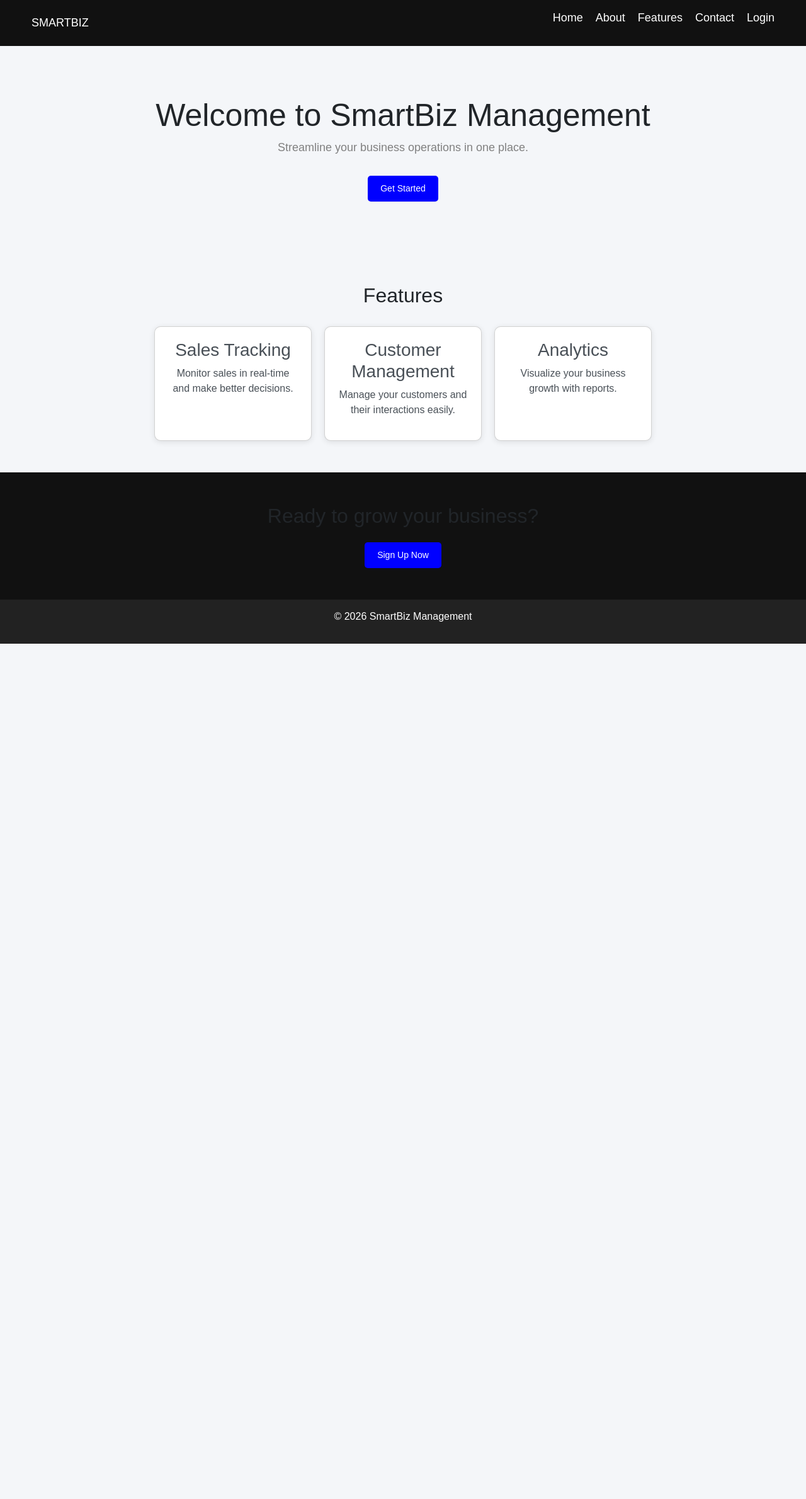
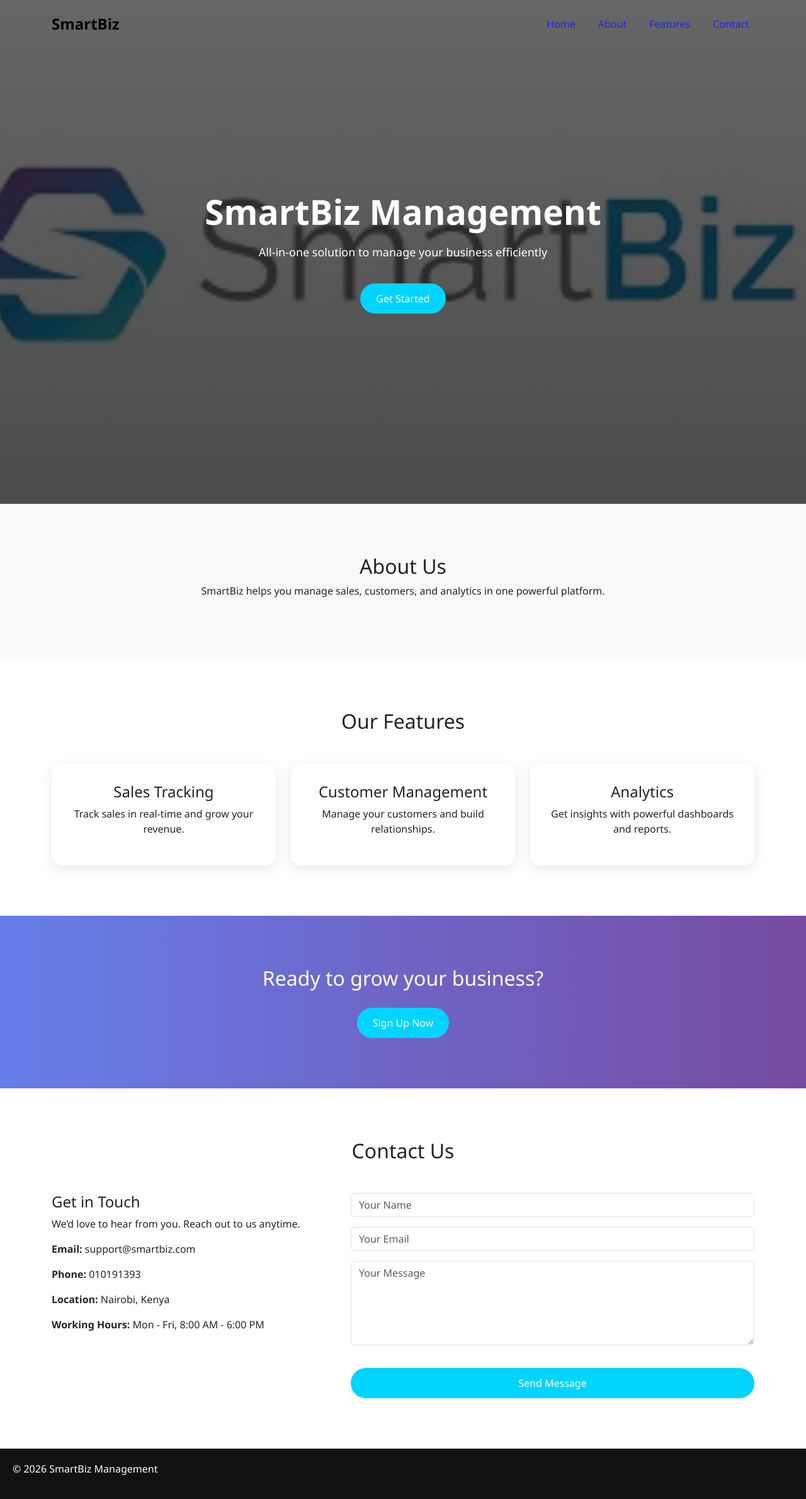
Before and after one commit to festus-hub/Smartbiz, a Django app: page / in a window 1280 px wide. Shown: the whole page at 63% size. Before the commit the page ends 1022 px from the top, so only its background shows below. Run offline with Django 5.2, Linux system fonts and the light colour scheme.

Commit message:
file changes
Co-authored-by: Copilot <copilot@github.com>

```diff
--- a/smartbiz/dashboard/templates/dashboard/landing.html
+++ b/smartbiz/dashboard/templates/dashboard/landing.html
@@ -1,155 +1,254 @@
+{% load static %}
 <!DOCTYPE html>
 <html lang="en">
 <head>
 <meta charset="UTF-8">
 <meta name="viewport" content="width=device-width, initial-scale=1.0">
-    <title>SMARTBIZ MANAGEMENT - Landing page</title>
-    <link rel="stylesheet" href="https://bootswatch.com/5/zephyr/bootstrap.min.css">
+<title>SmartBiz Management</title>
 
+<link href="https://cdn.jsdelivr.net/npm/bootstrap@5.3.0/dist/css/bootstrap.min.css" rel="stylesheet">
 
 <style>
+
+/* GLOBAL */
+html {
+    scroll-behavior: smooth;
+}
+
 body {
     margin: 0;
-    font-family: Arial, sans-serif;
-    background: #f4f6f9;
+    font-family: 'Segoe UI', sans-serif;
+}
+
+/* BACKGROUND WITH OVERLAY */
+.hero-bg {
+    background: linear-gradient(rgba(0,0,0,0.6), rgba(0,0,0,0.7)),
+                url("{% static 'images/smartbiz.jpg' %}");
+    background-size: cover;
+    background-position: center;
+    height: 100vh;
+    color: white;
 }
 
 /* NAVBAR */
 .navbar {
-    display: flex;
-    justify-content: space-between;
-    padding: 15px 50px;
-    background: #111;
-    color: white;
-    font-size: large;
+    padding: 15px 40px;
+    background: transparent;
+
 }
 
-.nav-links {
-    list-style: none;
-    display: flex;
-    gap: 20px;
+.navbar-brand {
+    font-weight: bold;
+    font-size: 24px;
 }
 
-.nav-links a {
-    color: white;
-    text-decoration: none;
+
+.nav-link {
+    color: rgb(28, 38, 230) !important;
+    margin-left: 20px;
+}
+
+.nav-link:hover {
+    color: #df1c1c !important;
+
 }
 
 /* HERO */
-.hero {
+.hero-content {
+    height: 100%;
+    display: flex;
+    flex-direction: column;
+    justify-content: center;
+    align-items: center;
     text-align: center;
-    padding: 80px 20px;
-    font-size: large;
+
 }
 
-.hero h1 {
-    font-size: 50px;
+.hero-content h1 {
+    font-size: 55px;
+    font-weight: bold;
 }
 
-.hero p {
-    color: gray;
+.hero-content p {
+    font-size: 18px;
+    margin-top: 10px;
 }
 
 /* BUTTON */
-.btn {
-    padding: 10px 20px;
-    background: blue;
+.btn-custom {
+    background: #00d4ff;
+    border: none;
+    padding: 12px 25px;
+    border-radius: 30px;
+    margin-top: 20px;
     color: white;
-    border: none;
-    border-radius: 5px;
-    margin-top: 15px;
+    transition: 0.3s;
+}
+
+.btn-custom:hover {
+    background: #009ec3;
+}
+
+/* SECTIONS */
+.section {
+    padding: 80px 20px;
+    text-align: center;
+}
+
+/* ABOUT */
+#about {
+    background: #f8f9fa;
 }
 
 /* FEATURES */
-.features {
-    text-align: center;
-    padding: 50px;
+.feature-box {
+    padding: 30px;
+    border-radius: 15px;
+    background: white;
+    box-shadow: 0 5px 20px rgba(0,0,0,0.1);
+    transition: 0.3s;
 }
 
-.feature-container {
-    display: flex;
-    justify-content: center;
-    gap: 20px;
-    margin-top: 30px;
-}
-
-.card {
-    background: white;
-    padding: 20px;
-    width: 250px;
-    border-radius: 10px;
-    box-shadow: 0 2px 10px rgba(0,0,0,0.1);
+.feature-box:hover {
+    transform: translateY(-10px);
 }
 
 /* CTA */
-.cta {
-    text-align: center;
-    padding: 50px;
-    background: #111;
+#cta {
+    background: linear-gradient(to right, #667eea, #764ba2);
     color: white;
 }
 
 /* FOOTER */
 footer {
-    text-align: center;
-    padding: 15px;
-    background: #222;
+    background: #111;
     color: white;
+    padding: 20px;
 }
+
 </style>
 </head>
+
 <body>
 
 <!-- NAVBAR -->
-<nav class="navbar">
-    <div class="logo">SMARTBIZ</div>
-    <ul class="nav-links">
-        <li><a href="#">Home</a></li>
-        <li><a href="#">About</a></li>
-        <li><a href="#">Features</a></li>
-        <li><a href="#">Contact</a></li>
-        <li><a href="{% url 'login' %}">Login</a></li>
+<nav class="navbar navbar-expand-lg fixed-top">
+    <div class="container">
+        <a class="navbar-brand text-blue">SmartBiz</a>
+
+        <div class="collapse navbar-collapse" id="nav">
+            <ul class="navbar-nav ms-auto">
+                <li><a class="nav-link" href="#home">Home</a></li>
+                <li><a class="nav-link" href="#about">About</a></li>
+                <li><a class="nav-link" href="#features">Features</a></li>
+                <li><a class="nav-link" href="#contact">Contact</a></li>
             </ul>
+        </div>
+    </div>
 </nav>
+<!-- HERO -->
+<section id="home" class="hero-bg">
+    <div class="hero-content">
+        <h1>SmartBiz Management</h1>
+        <p>All-in-one solution to manage your business efficiently</p>
 
-<!-- HERO -->
-<section class="hero">
-    <h1>Welcome to SmartBiz Management</h1>
-    <p>Streamline your business operations in one place.</p>
         <a href="{% url 'register' %}">
-        <button class="btn">Get Started</button>
+            <button class="btn-custom">Get Started</button>
         </a>
+    </div>
+</section>
+
+<!-- ABOUT -->
+<section id="about" class="section">
+    <div class="container">
+        <h2>About Us</h2>
+        <p>
+            SmartBiz helps you manage sales, customers, and analytics in one powerful platform.
+        </p>
+    </div>
 </section>
 
 <!-- FEATURES -->
-<section class="features">
-    <h2>Features</h2>
-    <div class="feature-container">
+<section id="features" class="section">
+    <div class="container">
+        <h2>Our Features</h2>
 
-        <div class="card">
-            <h3>Sales Tracking</h3>
-            <p>Monitor sales in real-time and make better decisions.</p>
+        <div class="row mt-5">
+
+            <div class="col-md-4">
+                <div class="feature-box">
+                    <h4>Sales Tracking</h4>
+                    <p>Track sales in real-time and grow your revenue.</p>
+                </div>
             </div>
 
-        <div class="card">
-            <h3>Customer Management</h3>
-            <p>Manage your customers and their interactions easily.</p>
+            <div class="col-md-4">
+                <div class="feature-box">
+                    <h4>Customer Management</h4>
+                    <p>Manage your customers and build relationships.</p>
+                </div>
             </div>
 
-        <div class="card">
-            <h3>Analytics</h3>
-            <p>Visualize your business growth with reports.</p>
+            <div class="col-md-4">
+                <div class="feature-box">
+                    <h4>Analytics</h4>
+                    <p>Get insights with powerful dashboards and reports.</p>
+                </div>
             </div>
 
+        </div>
     </div>
 </section>
 
 <!-- CTA -->
-<section class="cta">
+<section id="cta" class="section">
     <h2>Ready to grow your business?</h2>
     <a href="{% url 'register' %}">
-        <button class="btn">Sign Up Now</button>
+        <button class="btn-custom">Sign Up Now</button>
     </a>
+</section>
+
+<!-- CONTACT -->
+<section id="contact" class="section">
+    <div class="container">
+        <h2 class="mb-5">Contact Us</h2>
+
+        <div class="row">
+
+            <!-- CONTACT INFO -->
+            <div class="col-md-5 text-start">
+                <h4>Get in Touch</h4>
+                <p>We’d love to hear from you. Reach out to us anytime.</p>
+
+                <p><strong>Email:</strong> support@smartbiz.com</p>
+                <p><strong>Phone:</strong> 010191393</p>
+                <p><strong>Location:</strong> Nairobi, Kenya</p>
+                <p><strong>Working Hours:</strong> Mon - Fri, 8:00 AM - 6:00 PM</p>
+            </div>
+
+            <!-- CONTACT FORM -->
+            <div class="col-md-7">
+                <form method="POST">
+                    {% csrf_token %}
+
+                    <div class="mb-3">
+                        <input type="text" name="name" class="form-control" placeholder="Your Name" required>
+                    </div>
+
+                    <div class="mb-3">
+                        <input type="email" name="email" class="form-control" placeholder="Your Email" required>
+                    </div>
+
+                    <div class="mb-3">
+                        <textarea name="message" class="form-control" rows="5" placeholder="Your Message" required></textarea>
+                    </div>
+
+                    <button type="submit" class="btn-custom w-100">Send Message</button>
+                </form>
+            </div>
+
+        </div>
+    </div>
 </section>
 
 <!-- FOOTER -->
@@ -157,5 +256,7 @@ footer {
     <p>© 2026 SmartBiz Management</p>
 </footer>
 
+<script src="https://cdn.jsdelivr.net/npm/bootstrap@5.3.0/dist/js/bootstrap.bundle.min.js"></script>
+
 </body>
 </html>
--- a/smartbiz/dashboard/templates/dashboard/register.html
+++ b/smartbiz/dashboard/templates/dashboard/register.html
@@ -7,7 +7,7 @@
 
     <style>
         body {
-            background: linear-gradient(135deg, #0f172a, #3b82f6);
+            background: linear-gradient(135deg, #4e0c77, #3b82f6);
             height: 100vh;
             display: flex;
             justify-content: center;
```
Also changed, not shown: smartbiz/smartbiz/settings.py (+7 -1 lines), smartbiz/dashboard/static/images/smartbiz.jpg (added), smartbiz/db.sqlite3. Lines whose indentation alone changed are shown as unchanged.
